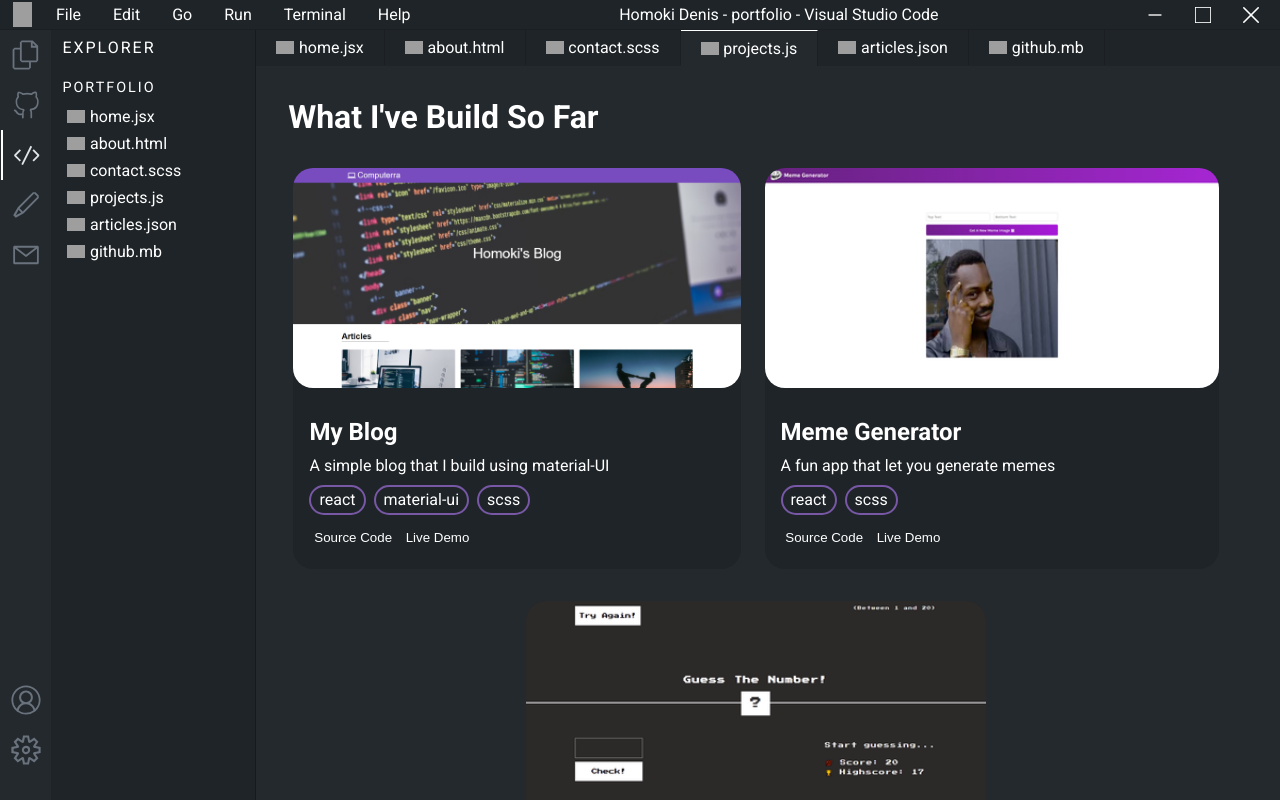
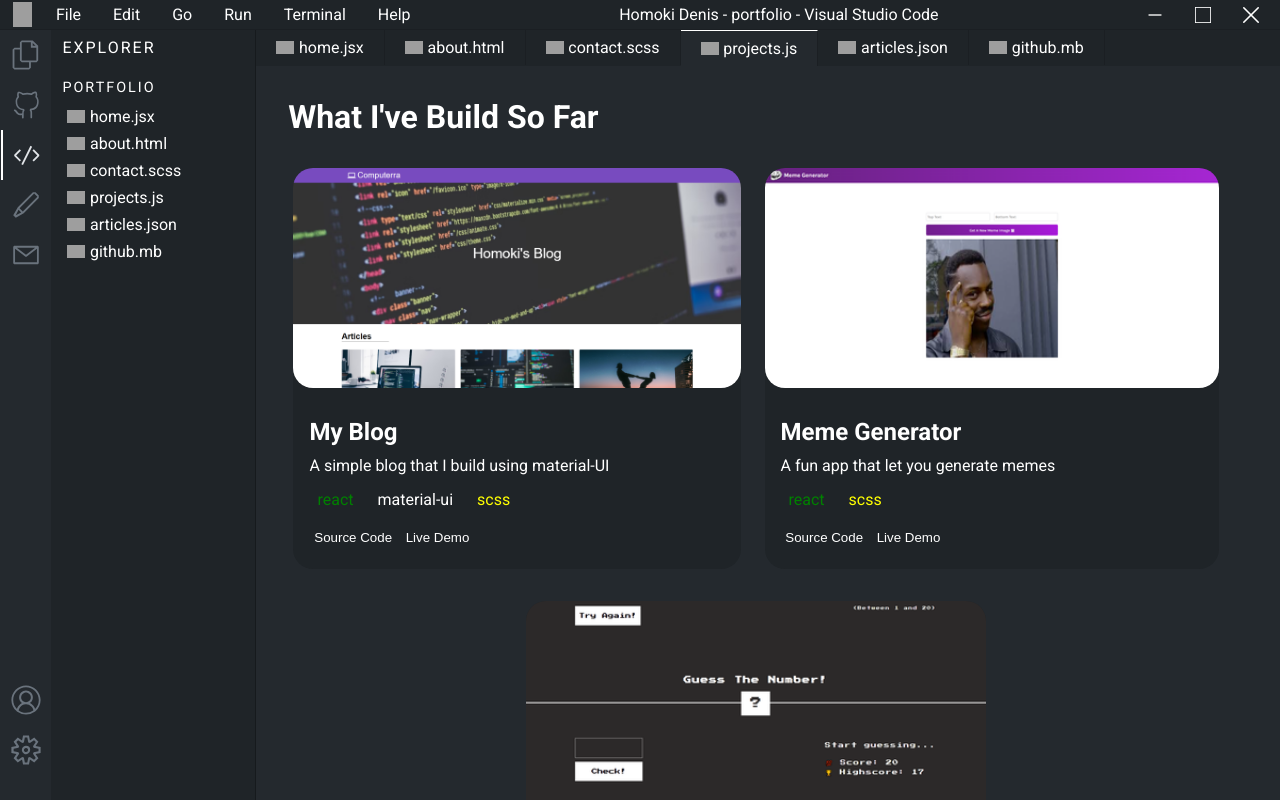
Before and after one commit to homoki-denis/Portfolio, a React (Vite) app: page /projects in a window 1280 px wide. Shown: the top 800 px of the page. Built offline with nearby package versions, Linux system fonts and the light colour scheme; grey boxes are pictures that could not be loaded.

Commit message:
added style to projects

```diff
--- a/src/pages/Projects.jsx
+++ b/src/pages/Projects.jsx
@@ -12,15 +12,7 @@
         <p className="description">{item.card_desc}</p>
         <div className="what-i-use">
           {item.what_use.map((el) => (
-            <span
-              className={`program-used ${
-                "react" && el.includes("react")
-                  ? "material" && el.includes("material-ui")
-                  : "scss" && el.includes("scss")
-              }`}
-            >
-              {el}
-            </span>
+            <span className={`program-used ${el}`}>{el}</span>
           ))}
         </div>
         <div className="card-footer">
--- a/src/styles/_projects.scss
+++ b/src/styles/_projects.scss
@@ -41,12 +41,12 @@
             padding: 0.2rem 0.5rem;
             margin: 0.5rem 0.5rem 0 0;
             border-radius: 20px;
-            border: 2px solid #7858a6;
+            // border: 2px solid #7858a6;
             transition: 0.5s background-color ease-in-out;
+
             &:hover {
               background-color: #4f3770;
               transition: 0.5s background-color ease-in-out;
-            }
             }
           }
           .react {
@@ -58,6 +58,7 @@
 
           .scss {
             color: yellow;
+          }
         }
 
         .card-footer {
```
Lines whose indentation alone changed are shown as unchanged.
